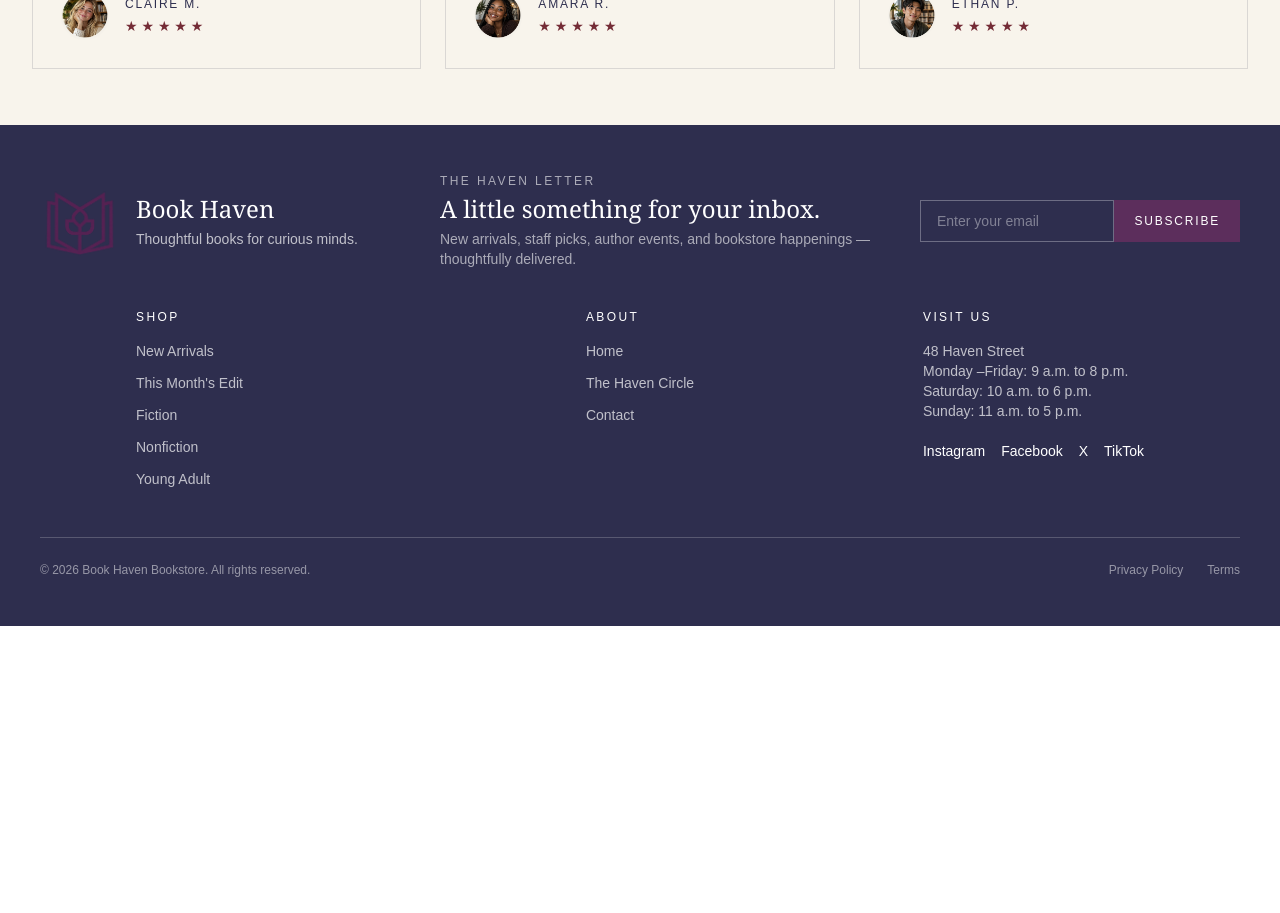
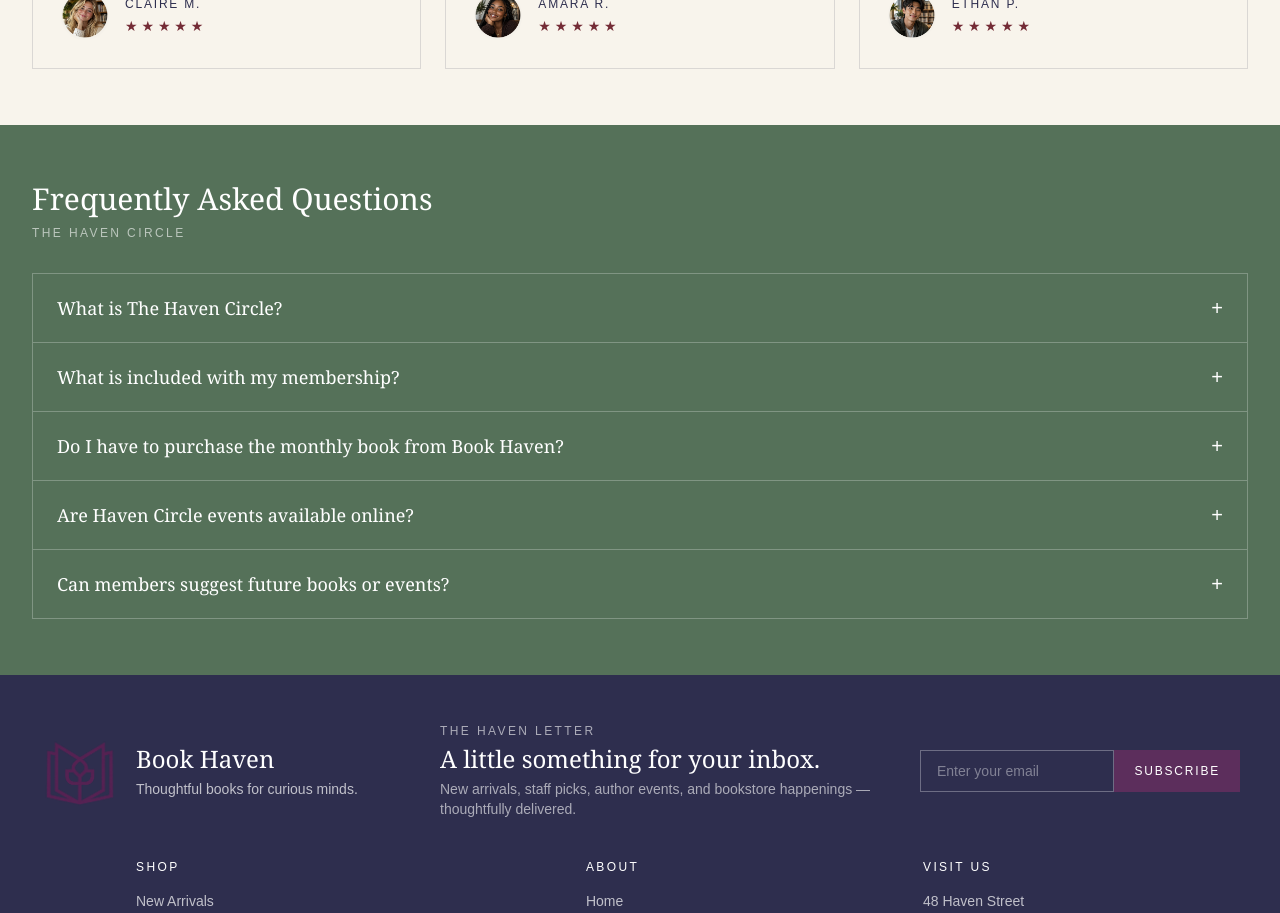
Before and after one commit to Thecodebarbie/book-haven-bookstore, a Next.js app: page /haven-circle in a window 1280 px wide. Shown: the part 3160-4073 px from the top of the page. Before the commit the page ends 3786 px from the top, so only its background shows below. Built offline with nearby package versions, Linux system fonts and the light colour scheme.

Commit message:
Add Haven Circle FAQ section

```diff
--- a/src/app/haven-circle/page.js
+++ b/src/app/haven-circle/page.js
@@ -55,6 +55,34 @@ const testimonials = [
       "Every event I've attended has been inspiring. I always leave with a new perspective and a much longer reading list!",
     name: "Ethan P.",
     image: "/images/haven-member-ethan.png",
+  },
+];
+
+const faqs = [
+  {
+    question: "What is The Haven Circle?",
+    answer:
+      "The Haven Circle is Book Haven's membership community for readers who want to discover new books, join discussions, attend events, and connect with fellow book lovers.",
+  },
+  {
+    question: "What is included with my membership?",
+    answer:
+      "Members receive access to book clubs, exclusive events, special discounts, educational workshops, scholarship opportunities, author conversations, and other member resources throughout the year.",
+  },
+  {
+    question: "Do I have to purchase the monthly book from Book Haven?",
+    answer:
+      "No. You are welcome to participate in the monthly discussion whether you purchase your copy from Book Haven or bring your own.",
+  },
+  {
+    question: "Are Haven Circle events available online?",
+    answer:
+      "Select book discussions, workshops, and community events are available online so members can participate even when they cannot visit the store.",
+  },
+  {
+    question: "Can members suggest future books or events?",
+    answer:
+      "Yes! Haven Circle members are encouraged to recommend books, discussion topics, workshops, and ideas for future community events.",
   },
 ];
 
@@ -119,6 +147,13 @@ const visiblePastSelections = pastSelections.slice(
 const totalPastPages = Math.ceil(
   pastSelections.length / booksPerPage
 );
+
+// FAQ
+const [openFaq, setOpenFaq] = useState(null);
+
+const toggleFaq = (index) => {
+  setOpenFaq(openFaq === index ? null : index);
+};
 
   return (
     <>
@@ -548,6 +583,59 @@ const totalPastPages = Math.ceil(
   </div>
 </section>
 
+{/* Frequently Asked Questions */}
+<section className="bg-[#557159] px-8 py-14 text-white">
+  <div className="mx-auto max-w-7xl">
+
+    {/* Section Heading */}
+    <div className="mb-8">
+      <h2 className="font-serif text-3xl">
+        Frequently Asked Questions
+      </h2>
+
+      <p className="mt-2 text-xs tracking-[0.2em] text-white/60 uppercase">
+        The Haven Circle
+      </p>
+    </div>
+
+    {/* FAQ Questions */}
+    <div className="border border-white/25">
+      {faqs.map((faq, index) => (
+        <div
+          key={faq.question}
+          className="border-b border-white/25 last:border-b-0"
+        >
+          {/* FAQ Button */}
+          <button
+            type="button"
+            onClick={() => toggleFaq(index)}
+            className="flex w-full items-center justify-between px-6 py-5 text-left transition hover:bg-white/5"
+            aria-expanded={openFaq === index}
+          >
+            <span className="font-serif text-lg">
+              {faq.question}
+            </span>
+
+            <span className="ml-6 text-xl">
+              {openFaq === index ? "−" : "+"}
+            </span>
+          </button>
+
+          {/* FAQ Answer */}
+          {openFaq === index && (
+            <div className="border-t border-white/15 px-6 py-5">
+              <p className="max-w-3xl text-sm leading-7 text-white/75">
+                {faq.answer}
+              </p>
+            </div>
+          )}
+        </div>
+      ))}
+    </div>
+
+  </div>
+</section>
+
       </main>
 
       <Footer />
```
